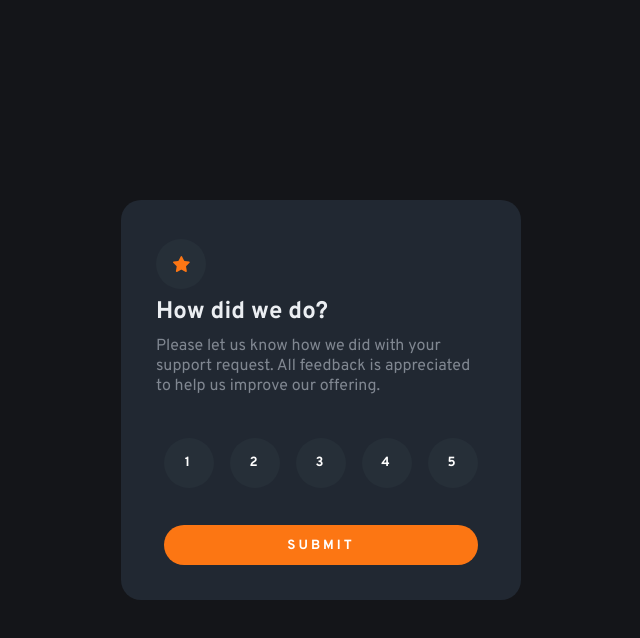
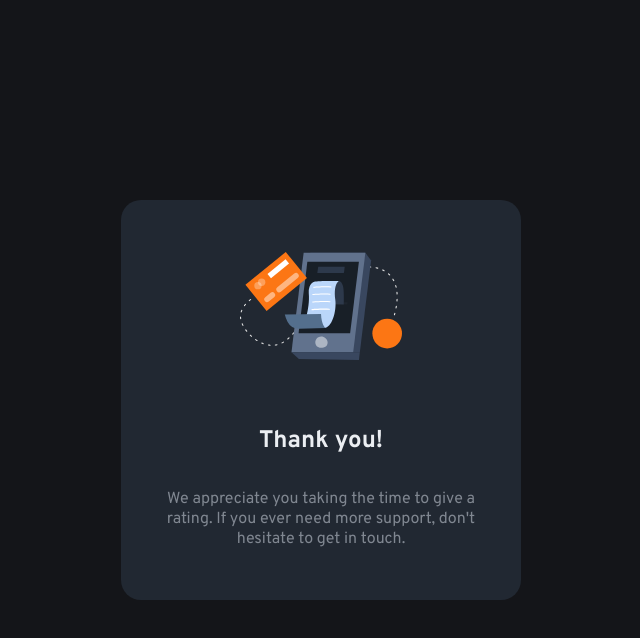
Before and after one commit to dticed/fedrax-challenges, a website built with Vite: page rating_component/index.html in a window 1280 px wide. Both pictures are taken after a click on the button "SUBMIT". Shown: the whole page, without its empty margins (319-959 px from the left). Built offline with nearby package versions, Linux system fonts and the light colour scheme.

Commit message:
add 'thank-you' box
Signed-off-by: dticed <lucaspierrealencar@gmail.com>

```diff
--- a/rating_component/index.html
+++ b/rating_component/index.html
@@ -3,7 +3,7 @@
 
 <head>
   <meta charset="UTF-8" />
-  <link rel="icon" type="image/svg+xml" href="favicon.svg" />
+  <link rel="icon" type="image/svg+xml" href="./src/images/favicon-32x32.png" />
   <meta name="viewport" content="width=device-width, initial-scale=1.0" />
   <title>Vite App</title>
 
@@ -35,7 +35,7 @@
       </div>
 
       <div class="footer-box">
-        <button type="submit">SUBMIT</button>
+        <button type="submit" id="submit">SUBMIT</button>
       </div>
 
     </div>
--- a/rating_component/main.js
+++ b/rating_component/main.js
@@ -1,10 +1,42 @@
 const ratingButtons = document.querySelector('.body-box').childNodes
+
+const headerbox = document.querySelector('.header-box')
+const bodyBox = document.querySelector('.body-box')
+const footerBox = document.querySelector('.footer-box')
+const ratingBox = document.querySelector('#ratingBox')
+
+const submitButton = document.querySelector('#submit')
+
+const rateBox = document.createElement('div')
+const img = document.createElement('img')
+const smallBox = document.createElement('div')
+const h2 = document.createElement('h2')
+h2.innerText = "Thank you!"
+const p = document.createElement('p')
+p.innerText = "We appreciate you taking the time to give a rating. If you ever need more support, don't hesitate to get in touch."
+rateBox.classList.add('submit-box')
+img.src = "src/images/illustration-thank-you.svg"
+rateBox.append(img)
+rateBox.append(smallBox)
+rateBox.append(h2)
+rateBox.append(p)
+
+
 
 ratingButtons.forEach(element => {
   element.addEventListener('click', function(e) {
     if(document.querySelector('.button-active')) {
       document.querySelector('.button-active').classList.remove('button-active')
     }
+    smallBox.textContent = `You selected ${e.target.textContent} of 5`
+    smallBox.classList.add('rate-number')
     e.target.classList.add('button-active')
   })
 });
+
+submitButton.addEventListener('click', function() {
+  ratingBox.removeChild(headerbox)
+  ratingBox.removeChild(bodyBox)
+  ratingBox.removeChild(footerBox)
+  ratingBox.append(rateBox)
+})
--- a/rating_component/style.css
+++ b/rating_component/style.css
@@ -93,3 +93,25 @@ p {
 h2, p {
   font-family: 'Overpass';
 }
+
+.submit-box {
+  display: flex;
+  flex-direction: column;
+  align-items: center;
+  justify-content: space-around;
+  height: 100%;
+  text-align: center;
+}
+
+.rate-number {
+  display: flex;
+  justify-content: center;
+  align-items: center;
+  width: 50%;
+  height: 30px;
+  background-color: #262d35;
+  color: #fc7613;
+  font-family: 'Overpass';
+  font-size: 0.9rem;
+  border-radius: 20px;
+}
```
